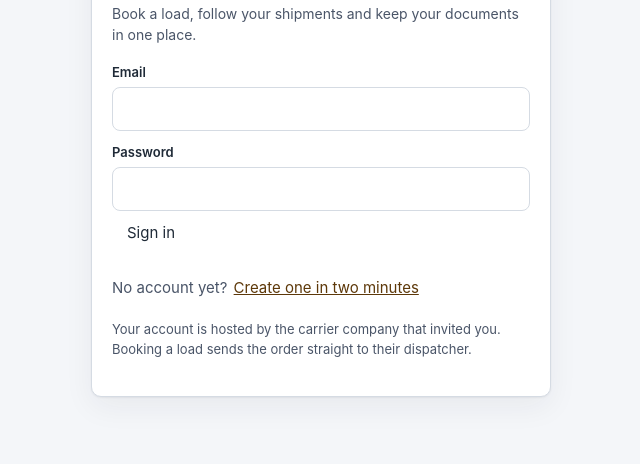
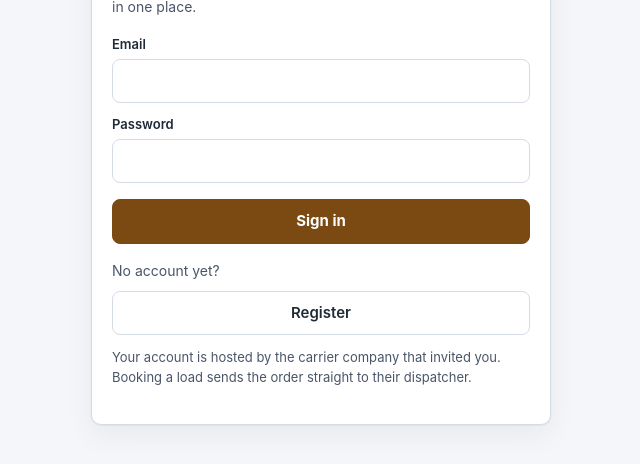
Before and after one commit to ugry/roadwisefleet, a website: page customer/index.html in a window 1280 px wide. Shown: the part 244-708 px from the top of the page, without its empty margins (319-959 px from the left). Drawn offline with Linux system fonts and the light colour scheme; files that its build step writes are made by us from their sources; files whose address does not match are found by name.

Commit message:
fix(ui): sign-in secondary action reads "Register", sized equal to "Sign in" (board #94)
app/ login card: replace the 12px helper link with a full-width secondary
control (a.secondary) whose box metrics match button.primary, so "Sign in"
and "Register" read as two equal choices. signup.submit and
login.createAccount -> "Register" (data-i18n plumbing kept, en.json updated).

customer/ portal: the same treatment - login.createAccount -> "Register"
as a secondary button matching the sign-in submit, and signup.submit ->
"Register". The auth card's submit buttons get class=primary so the pair is
visible and equal.

No behaviour change, no endpoints, no schema. Evidence screenshots under
docs/evidence/board-94/.

```diff
--- a/app/locales/en.json
+++ b/app/locales/en.json
@@ -40,7 +40,7 @@
   "login.passwordPlaceholder": "Your password",
   "login.submit": "Sign in",
   "login.helper": "Use the account you created for your fleet.",
-  "login.createAccount": "Create an account",
+  "login.createAccount": "Register",
 
   "signup.title": "Create your fleet account",
   "signup.lead": "Set up your fleet in a minute. You become the owner and can invite dispatchers, accountants and drivers once you are in.",
@@ -53,7 +53,7 @@
   "signup.password": "Password",
   "signup.passwordPlaceholder": "At least 8 characters",
   "signup.passwordHint": "Use at least 8 characters.",
-  "signup.submit": "Create account",
+  "signup.submit": "Register",
   "signup.haveAccount": "Already have an account? Sign in",
   "signup.error.formInvalid": "The form could not be read. Reload the page and try again.",
   "signup.error.nameRequired": "Enter your name.",
--- a/customer/customer.css
+++ b/customer/customer.css
@@ -129,6 +129,26 @@ button.link {
 button.secondary { border-color: var(--border); font-weight: 600; }
 button.danger { border-color: var(--border); color: var(--danger); font-weight: 600; }
 button:disabled { opacity: .6; cursor: default; }
+
+/* Auth card secondary action (board task #94): the "Register" control must read
+ * as the equal of the primary "Sign in" button, not as an underlined link. Same
+ * box metrics as `button.primary`; a quieter surface so the primary leads. The
+ * selector is scoped to `.card` (the auth card only) so the shared
+ * `button.secondary` used inside the portal panels is unchanged. */
+.card button.secondary {
+  display: block;
+  width: 100%;
+  margin-top: 10px;
+  padding: 10px 14px;
+  text-align: center;
+  background: var(--surface);
+  color: var(--ink);
+  border: 1px solid var(--border);
+  border-radius: 8px;
+  font-weight: 600;
+}
+.card button.secondary:hover { border-color: var(--primary); color: var(--primary); }
+.card .prompt { margin: 16px 0 0; font-size: 14px; }
 
 .alert {
   margin: 14px 0 0;
--- a/customer/index.html
+++ b/customer/index.html
@@ -21,18 +21,16 @@
       <input id="loginEmail" name="email" type="email" autocomplete="email" required>
       <label for="loginPassword" data-i18n="login.password"></label>
       <input id="loginPassword" name="password" type="password" autocomplete="current-password" required>
-      <button id="loginSubmit" type="submit" data-i18n="login.submit"></button>
+      <button id="loginSubmit" type="submit" class="primary" data-i18n="login.submit"></button>
     </form>
     <p id="authMsg" class="alert" role="status" hidden></p>
-    <p class="muted">
-      <span data-i18n="login.noAccount"></span>
-      <button id="showSignup" type="button" class="link" data-i18n="login.createAccount"></button>
-    </p>
+    <p class="muted prompt" data-i18n="login.noAccount"></p>
+    <button id="showSignup" type="button" class="secondary" data-i18n="login.createAccount"></button>
     <p class="muted small" data-i18n="login.carrierNote"></p>
   </div>
 </main>
 
-<!-- Create an account -->
+<!-- Register -->
 <main id="signupView" class="auth" hidden>
   <div class="card">
     <p class="brand">RoadwiseFleet</p>
@@ -49,7 +47,7 @@
       <input id="suPhone" name="phone" type="tel" autocomplete="tel">
       <label for="suPassword" data-i18n="signup.password"></label>
       <input id="suPassword" name="password" type="password" autocomplete="new-password" required>
-      <button id="signupSubmit" type="submit" data-i18n="signup.submit"></button>
+      <button id="signupSubmit" type="submit" class="primary" data-i18n="signup.submit"></button>
     </form>
     <p id="signupMsg" class="alert" role="status" hidden></p>
     <p class="muted">
--- a/customer/locales/en.json
+++ b/customer/locales/en.json
@@ -10,7 +10,7 @@
   "login.submit": "Sign in",
   "login.busy": "Signing in…",
   "login.noAccount": "No account yet?",
-  "login.createAccount": "Create one in two minutes",
+  "login.createAccount": "Register",
   "login.carrierNote": "Your account is hosted by the carrier company that invited you. Booking a load sends the order straight to their dispatcher.",
 
   "signup.title": "Create your account",
@@ -20,7 +20,7 @@
   "signup.email": "Email",
   "signup.phone": "Phone (optional)",
   "signup.password": "Password (at least 8 characters)",
-  "signup.submit": "Create account",
+  "signup.submit": "Register",
   "signup.busy": "Creating your account…",
   "signup.haveAccount": "Already have an account?",
   "signup.signIn": "Sign in",
```
Also changed, not shown: app/app.css (+20 -0 lines), app/index.html (+2 -2 lines), docs/evidence/board-94/app-login.png (added), docs/evidence/board-94/app-signup.png (added), docs/evidence/board-94/customer-login.png (added).
